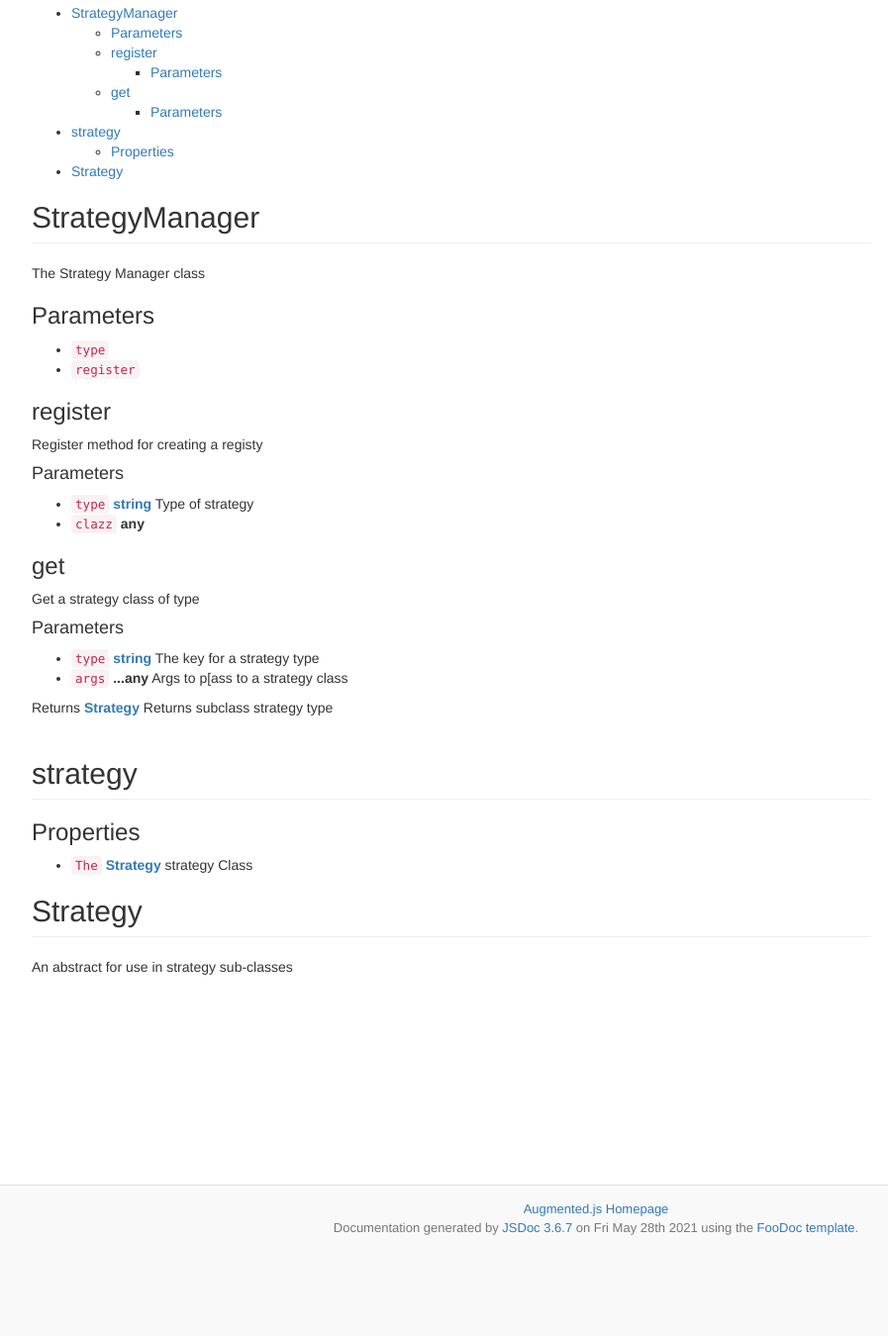
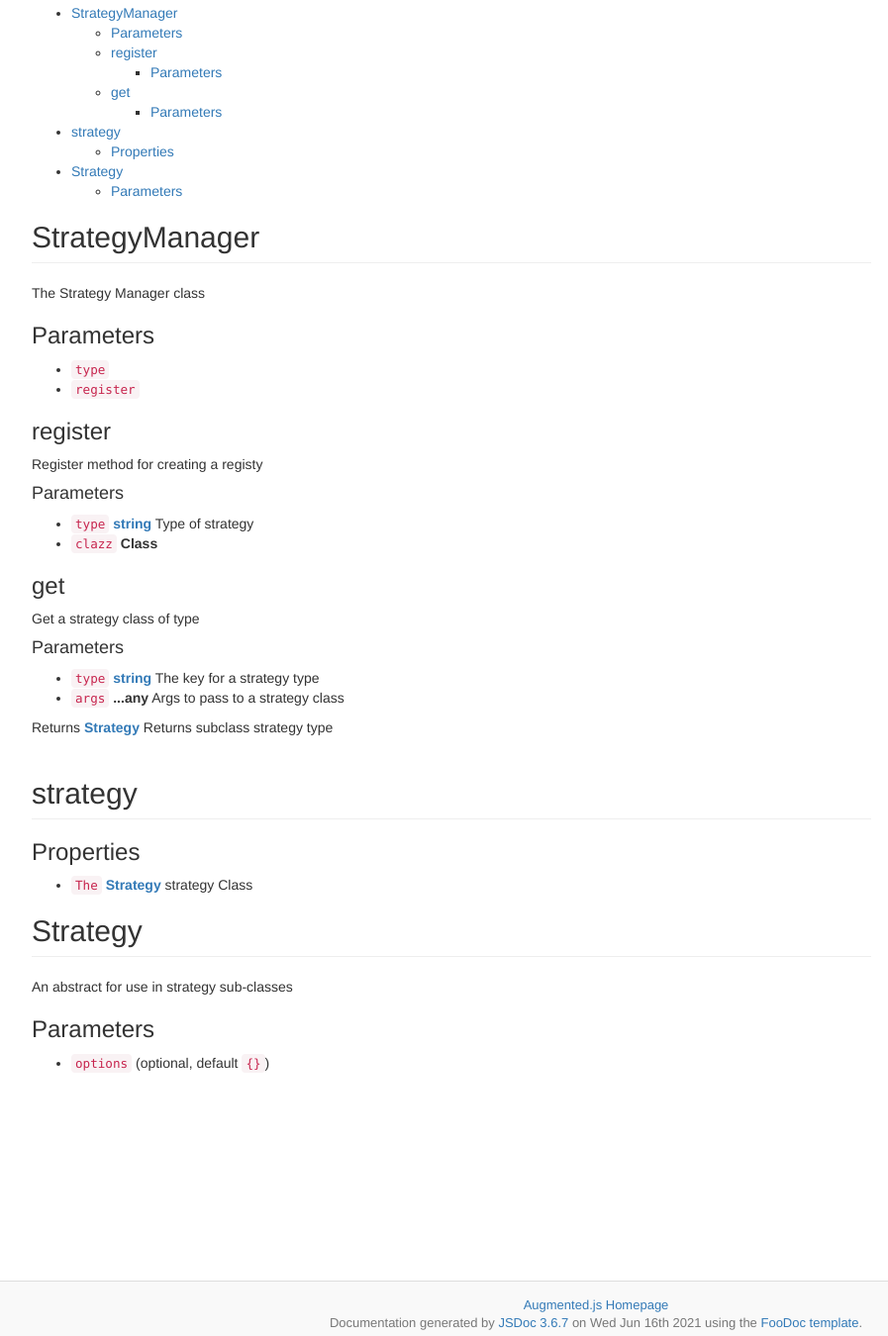
Before and after one commit to Augmentedjs/resource-manager, a website built with webpack: page jsdoc/index.html in a window 1280 px wide. Shown: the part 567-1917 px from the top of the page at 99% size, without its empty margins (38-935 px from the left). Before the commit the page ends 1832 px from the top, so only its background shows below. Built offline with nearby package versions, Linux system fonts and the light colour scheme; a web font is replaced by a local one.

Commit message:
adding docs

```diff
--- a/jsdoc/index.html
+++ b/jsdoc/index.html
@@ -128,7 +128,11 @@
 <li><a href="#properties">Properties</a></li>
 </ul>
 </li>
-<li><a href="#strategy-1">Strategy</a></li>
+<li><a href="#strategy-1">Strategy</a>
+<ul>
+<li><a href="#parameters-3">Parameters</a></li>
+</ul>
+</li>
 </ul>
 <h2>StrategyManager</h2>
 <p>The Strategy Manager class</p>
@@ -142,14 +146,14 @@
 <h4>Parameters</h4>
 <ul>
 <li><code>type</code> <strong><a href="https://developer.mozilla.org/docs/Web/JavaScript/Reference/Global_Objects/String">string</a></strong> Type of strategy</li>
-<li><code>clazz</code> <strong>any</strong></li>
+<li><code>clazz</code> <strong>Class</strong></li>
 </ul>
 <h3>get</h3>
 <p>Get a strategy class of type</p>
 <h4>Parameters</h4>
 <ul>
 <li><code>type</code> <strong><a href="https://developer.mozilla.org/docs/Web/JavaScript/Reference/Global_Objects/String">string</a></strong> The key for a strategy type</li>
-<li><code>args</code> <strong>...any</strong> Args to p[ass to a strategy class</li>
+<li><code>args</code> <strong>...any</strong> Args to pass to a strategy class</li>
 </ul>
 <p>Returns <strong><a href="#strategy">Strategy</a></strong> Returns subclass strategy type</p>
 <h2>strategy</h2>
@@ -158,7 +162,11 @@
 <li><code>The</code> <strong><a href="#strategy">Strategy</a></strong> strategy Class</li>
 </ul>
 <h2>Strategy</h2>
-<p>An abstract for use in strategy sub-classes</p></article>
+<p>An abstract for use in strategy sub-classes</p>
+<h3>Parameters</h3>
+<ul>
+<li><code>options</code>   (optional, default <code>{}</code>)</li>
+</ul></article>
 		</section>
 			</div>
 				<div class="col-md-3 side-content">
@@ -168,7 +176,7 @@
 	</div>
 	<footer>
 				<div class="footer-option"><a href='http://www.augmentedjs.com'>Augmented.js Homepage</a></div>
-			<div class="generated-by">Documentation generated by <a href="https://github.com/jsdoc3/jsdoc">JSDoc 3.6.7</a> on Fri May 28th 2021 using the <a href="https://github.com/steveush/foodoc">FooDoc template</a>.</div>
+			<div class="generated-by">Documentation generated by <a href="https://github.com/jsdoc3/jsdoc">JSDoc 3.6.7</a> on Wed Jun 16th 2021 using the <a href="https://github.com/steveush/foodoc">FooDoc template</a>.</div>
 	</footer>
 	<script src="js/jquery.min.js"></script>
 	<script src="js/bootstrap.min.js"></script>
--- a/src/strategy.mjs
+++ b/src/strategy.mjs
@@ -3,7 +3,7 @@
  * An abstract for use in strategy sub-classes
  */
 class Strategy {
-  constructor() {};
+  constructor(options = {}) {};
 };
 
 export default Strategy;
--- a/src/strategyManager.mjs
+++ b/src/strategyManager.mjs
@@ -19,7 +19,7 @@ class StrategyManager {
   /**
    * Register method for creating a registy
    * @param {string} type Type of strategy
-   * @param {*} clazz
+   * @param {Class} clazz
    */
   register(type, clazz) {
     if (type && clazz) {
@@ -30,7 +30,7 @@ class StrategyManager {
   /**
    * Get a strategy class of type
    * @param {string} type The key for a strategy type
-   * @param  {...any} args Args to p[ass to a strategy class
+   * @param  {...any} args Args to pass to a strategy class
    * @returns {Strategy} Returns subclass strategy type
    */
   get(type, ...args) {
```
Also changed, not shown: jsdoc/Strategy.html (+1 -1 lines), jsdoc/StrategyManager.html (+3 -3 lines), jsdoc/global.html (+1 -1 lines), jsdoc/list_class.html (+1 -1 lines), jsdoc/strategy.mjs.html (+2 -2 lines), jsdoc/strategyManager.mjs.html (+3 -3 lines), README.md, public/images/favicon-32x32.png (added), public/images/jensen-silo-circle-small.png (added), 1 other file.
